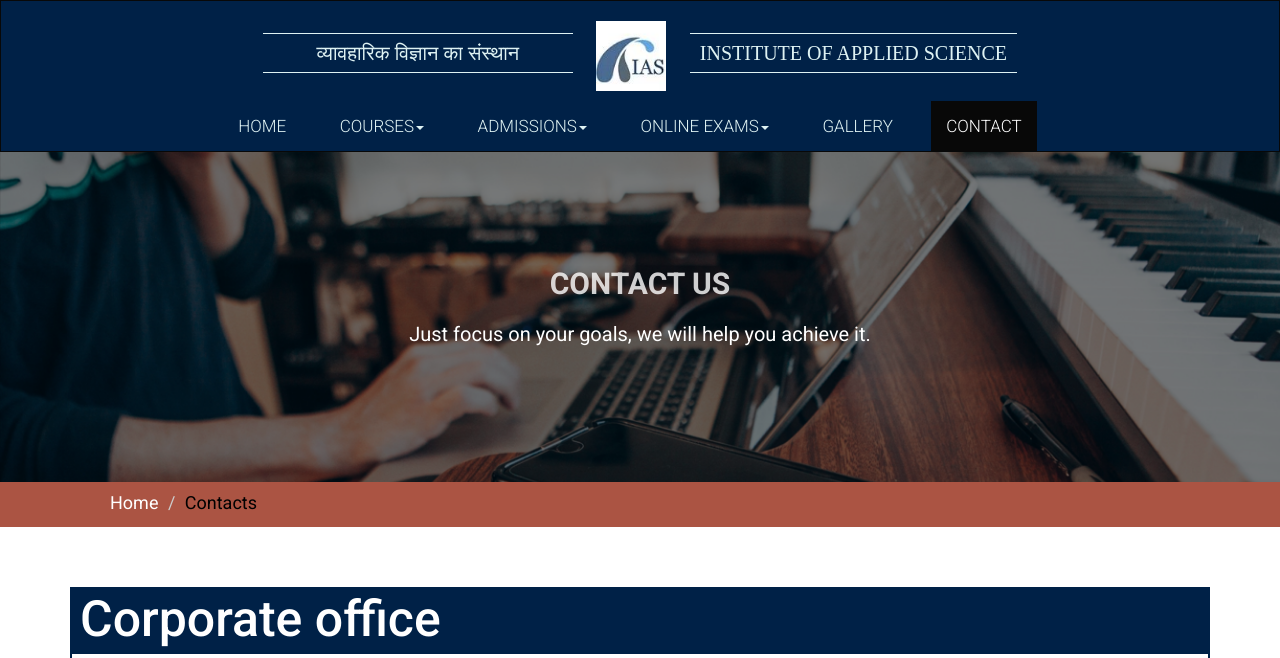
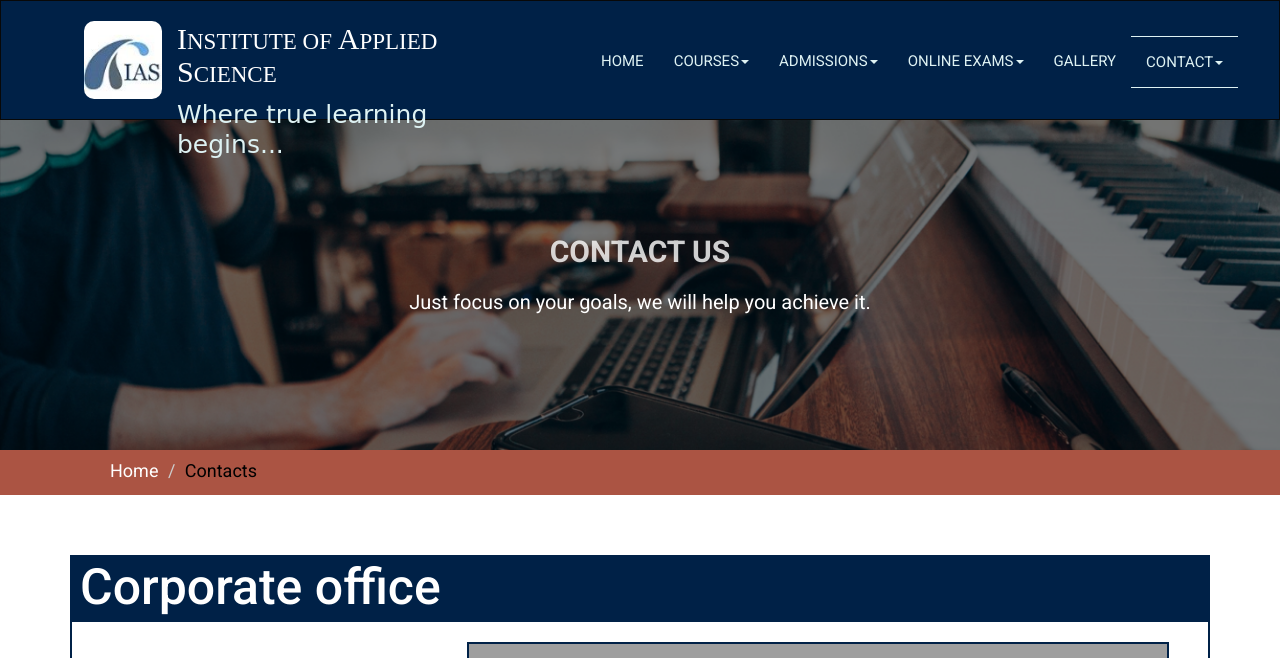
Before and after one commit to prince737/IAS-Academic, a PHP site: page /contact.html in a window 1280 px wide. Shown: the top 658 px of the page. Run offline with PHP 8.4, Linux system fonts and the light colour scheme; some libraries are stand-ins or nearby versions; grey boxes are pictures that could not be loaded.

Commit message:
New header sorted

```diff
--- a/Css/contact.css
+++ b/Css/contact.css
@@ -5,73 +5,43 @@
 }
 
 html, body {
-    height: 100%;
+
     margin: 0;
     padding: 0;
 }
 
-.navbar {
-  border-radius: 0px;
-  background: #002147;
-	margin-bottom: 0;
+.navbar{
+	margin-bottom:0px;
+	background-color:#002147;
+	border-radius:0px;
 }
 
-.nav.navbar-nav li{
-	margin-right:20px;
 
-}
-
-.nav.navbar-nav li a {
-    color: #DEF2F3;
-    font-size: 17px;
-    font-family: 'Roboto', sans-serif;
-	font-weight: 300;
-}
-
-.nav.navbar-nav li a:hover {
-    background: black;
+.actv{
+	border-top:1px solid #DEF2F3;
+	border-bottom:1px solid #DEF2F3;
 }
 
 
 
-.nav.navbar-nav li ul{
-	padding: 0px;
-	margin: 0px;
+.brand-div{
+	line-height:38px;
+	padding-top:20px;
+	padding-left:68px;
+}
+
+.brand{
+	font-family:"Times New Roman", Georgia, Serif;
+	color:white;
+	font-size:23px;
+	padding-top:3px;
+}
+
+.navbar-brand{
+
+	font-family: "Times New Roman", Georgia, Serif;
 
 }
-.nav.navbar-nav li ul li{
-
-	width:100%;
-	margin: 0px;
-
-
-}
-
-.bg{
-	background-color: black;
-}
-
-.nav.navbar-nav li ul li a{
-		background:#414141;
-		border-bottom:1px solid black;
-
-	}
-
-
-.my-content{
-	text-align: center;
-}
-
-.navbar-inverse .navbar-brand {
-    color: #DEF2F3;
-    font-size: 18px;
-}
-
-
-.brand-sm{
-	font-family: "Times New Roman", Georgia, Serif;
-}
-
 
 .navbar-brand img{
 	display:inline-block;
@@ -80,38 +50,31 @@ html, body {
 	margin-right: 10px;
 }
 
-/*STYLES FOR UPPER LOGO SECTION*/
+.brand span{
+	font-family:"Times New Roman", Georgia, Serif;
+	color:white;
+	font-size:30px;
 
-.logo-header{
-	padding:20px 10px 10px 10px;
-	text-align: center;
+}
 
+.tag{
+	color:#DEF2F3;
+	font-size:25px;
+	font-family: "Brush Script Std", Brush Script MT, cursive;
+}
+
+
+.brand-div td{
+	padding-left:15px;
 }
 
 
 .logo{
-	display: inline-block;
-}
-
-.logo-img{
-	max-height: 70px;
-	max-width: 70px;
-	margin-right: 20px;
-	margin-left: 20px;
-}
-
-.logo-text{
-	color:#DEF2F3;
-	font-size: 20px;
-	font-family: times new roman;
-	border-top:1px solid #DEF2F3;
-	border-bottom:1px solid #DEF2F3;
-	padding: 5px 10px;
-
-}
-
-.logo-hindi{
-	width:310px;
+	height:78px;
+	width:78px;
+	border-radius:10px;
+	font-weight:300i;
+	float:left;
 }
 
 .contact-banner{
@@ -395,15 +358,47 @@ footer ul{
 	.brand-sm{
 		display:none;
 	}
+	.menu{
+		margin-top:35px;
+		padding-left:50px;
+	}
 
-  .navbar-nav{
-  	float:none;
-  	text-align: center;
+	.nav.navbar-nav li a {
+		color: #DEF2F3;
+		font-size: 15px;
+
 	}
-  .navbar-nav li{
-  	float: none;
-  	display: inline-block;
+
+	.nav.navbar-nav li ul li a{
+		color:#3277ae;
+		font-size:14px;
+		padding: 10px 20px;
+		margin-left:5px;
+		margin-right:10px;
 	}
+
+
+	.nav.navbar-nav li ul li{
+		border-bottom:1px solid #D3D3D3;
+	}
+
+	.nav.navbar-nav li ul li:last-child {
+	  border-bottom: none;
+	}
+
+	.nav.navbar-nav li ul li:hover{
+		color:white;
+		background:#3277ae;
+	}
+
+	.nav.navbar-nav li ul li a:hover{
+		color:white;
+		background:#3277ae;
+	}
+
+
+
+
   .contact-banner{
 	  height:330px;
 	  padding-top:85px;
@@ -443,12 +438,10 @@ footer ul{
 
   @media screen and (max-width: 768px) {
 
-  	.nav.navbar-nav li{
-		margin-right: 0px;
-  	}
-  	.logo-header{
+  	.brand-div{
 		display:none;
 	}
+
 	#map-wrapper{
 		height:300px;
 		width:100%;
@@ -460,16 +453,8 @@ footer ul{
 
   }
 
-
-
-
-
-
-  /*
-
-  <div class="col-sm-4 brand-div">
-
-					</div>
-
-
-  */
+  @media screen and (min-width: 1200px) {
+	.navbar{
+		height:120px;
+	}
+}
--- a/contact.html
+++ b/contact.html
@@ -16,15 +16,8 @@
 
 	<nav class="navbar navbar-inverse my-navbar">
 
-		<div class="logo-header">
-            <p class="logo logo-text logo-hindi">व्यावहारिक विज्ञान का संस्थान</p>
-			<img src="images/logo.jpg" class="logo logo-img"/>
-			<p class="logo logo-text">INSTITUTE OF APPLIED SCIENCE</p>
-		</div>
 
-
-
-		<div class="container my-content">
+		<div class="container-fluid my-content">
 
 			<div class="navbar-header">
 				<button type="button" class="navbar-toggle collapsed" data-toggle="collapse" data-target="#bs-example-navbar-collapse-1" aria-expanded="flase">
@@ -34,12 +27,32 @@
 					<span class="icon-bar"></span>
 				</button>
 
-				<a class="navbar-brand brand-sm" href="#"><img src="images/logo.jpg"/>IAS</a>
+				<a class="navbar-brand brand-sm" href="index.html" style="color:white;"><img src="images/logo.jpg"/>Institute of Applied Science</a>
 			</div>
 
+
+
 			<div class="collapse navbar-collapse" id="bs-example-navbar-collapse-1">
+				<div class="row">
+					<div class="col-lg-5 brand-div">
+
+						<img src="images/logo.jpg" class="logo"/>
+						<table>
+							<tr>
+								<td valign="center" style="line-height:30px;">
+									<p class="brand"><span>I</span>NSTITUTE OF <span>A</span>PPLIED <span>S</span>CIENCE</p>
+									<p class="tag">Where true learning begins...</p>
+
+								</td>
+							</tr>
+
+						</table>
+
+					</div>
+
+					<div class="col-lg-7 menu">
 						<ul class="nav navbar-nav" role="menu" aria-labelledby="dropdownMenu">
-					<li ><a href="index.html" >HOME</a></li>
+							<li><a href="index.html" >HOME</a></li>
 							<li class="dropdown">
 								<a href="#" class="dropdown-toggle" data-toggle="dropdown">COURSES<span class="caret"></span></a>
 								<ul class="dropdown-menu" >
@@ -69,6 +82,7 @@
 								</ul>
 
 							</li>
+
 							<li class="dropdown">
 								<a href="#" class="dropdown-toggle" data-toggle="dropdown">ONLINE EXAMS<span class="caret"></span></a>
 								<ul class="dropdown-menu" >
@@ -83,13 +97,24 @@
 								<a href="#gallery" class="smoothScroll">GALLERY</a>
 
 							</li>
-					<li class="active">
-						<a href="#" class="dropdown-toggle active" data-toggle="dropdown">CONTACT</span></a>
+							<li class="dropdown" >
+								<a class="actv" href="contact.html" class="dropdown-toggle" data-toggle="dropdown">CONTACT<span class="caret"></span></a>
+								<ul class="dropdown-menu pull-left" >
 
+									<li><a tabindex="-1" href="contact.html#co">CORPORATE OFFICE</a></li>
+									<li><a tabindex="-1" href="contact.html#kol">KOLKATA</a></li>
+									<li><a tabindex="-1" href="contact.html#hwh">HOWRAH</a></li>
+									<li><a tabindex="-1" href="contact.html#bhm">BERHAMPORE</a></li>
+									<li><a tabindex="-1" href="contact.html#dur">DURGAPUR</a></li>
+									<li><a tabindex="-1" href="contact.html#sil">SILIGURI</a></li>
+									<li><a tabindex="-1" href="contact.html">SIKKIM</a></li>
+
+								</ul>
 							</li>
 						</ul>
 					</div>
-
+				</div>
+			</div>
 		</div>
 	</nav>
 
```
Also changed, not shown: Css/home.css (+20 -6 lines), index.html (+6 -4 lines). Lines whose indentation alone changed are shown as unchanged.
